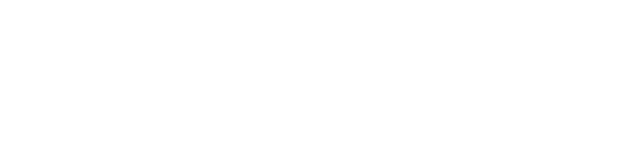
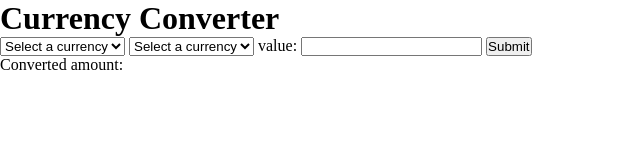
Before and after one commit to momentum-team-6/ajax--currency-converter-Calixd7, a plain HTML site: page index.html in a window 1280 px wide. Shown: the whole page, without its empty margins (0-640 px from the left). Drawn offline with Linux system fonts and the light colour scheme.

Commit message:
finished

```diff
--- a/index.html
+++ b/index.html
@@ -1,3 +1,4 @@
+
 <!DOCTYPE html>
 <html lang="en">
 <head>
@@ -9,5 +10,91 @@
 </head>
 <body>
 
+  <h1>Currency Converter</h1>
+
+
+<select name = "currency" id = "fromcurrency" >
+      <option value = "option">Select a currency </option>
+      <option value = "EUR">EUR</option>
+      <option value = "CAD">CAD</option>
+      <option value = "HKD">HKD</option>
+      <option value = "ISK">ISK</option>
+      <option value = "PHP">PHP</option>
+      <option value = "DKK">DKK</option>
+      <option value = "HUF">HUF</option>
+      <option value = "CZK">CZK</option>
+      <option value = "AUD">AUD</option>
+      <option value = "RON">RON</option>
+      <option value = "SEK">SEK</option>
+      <option value = "IDR">IDR</option>
+      <option value = "INR">INR</option>
+      <option value = "BRL">BRL</option>
+      <option value = "HRK">HRK</option>
+      <option value = "JPY">JPY</option>
+      <option value = "THB">THB</option>
+      <option value = "CHF">CHF</option>
+      <option value = "SGD">SGD</option>
+      <option value = "PLN">PLN</option>
+      <option value = "BGN">BGN</option>
+      <option value = "TRY">TRY</option>
+      <option value = "CNY">CNY</option>
+      <option value = "NOK">NOK</option>
+      <option value = "NZD">NZD</option>
+      <option value = "ZAR">ZAR</option>
+      <option value = "USD">USD</option>
+      <option value = "MXN">MXN</option>
+      <option value = "ILS">ILS</option>
+      <option value = "GBP">GBP</option>
+      <option value = "KRW">KRW</option>
+      <option value = "MRY">MRY</option>
+    </select>
+
+
+
+    <select name = "currency" id = "tocurrency">
+      <option value = 'option'>Select a currency</option>
+      <option value = "EUR">EUR</option>
+      <option value = "CAD">CAD</option>
+      <option value = "HKD">HKD</option>
+      <option value = "ISK">ISK</option>
+      <option value = "PHP">PHP</option>
+      <option value = "DKK">DKK</option>
+      <option value = "HUF">HUF</option>
+      <option value = "CZK">CZK</option>
+      <option value = "AUD">AUD</option>
+      <option value = "RON">RON</option>
+      <option value = "SEK">SEK</option>
+      <option value = "IDR">IDR</option>
+      <option value = "INR">INR</option>
+      <option value = "BRL">BRL</option>
+      <option value = "HRK">HRK</option>
+      <option value = "JPY">JPY</option>
+      <option value = "THB">THB</option>
+      <option value = "CHF">CHF</option>
+      <option value = "SGD">SGD</option>
+      <option value = "PLN">PLN</option>
+      <option value = "BGN">BGN</option>
+      <option value = "TRY">TRY</option>
+      <option value = "CNY">CNY</option>
+      <option value = "NOK">NOK</option>
+      <option value = "NZD">NZD</option>
+      <option value = "ZAR">ZAR</option>
+      <option value = "USD">USD</option>
+      <option value = "MXN">MXN</option>
+      <option value = "ILS">ILS</option>
+      <option value = "GBP">GBP</option>
+      <option value = "KRW">KRW</option>
+      <option value = "MRY">MRY</option>
+    </select>
+
+  <label for = "number">value:</label>
+      <input type="number" id="number">
+      <input type="submit" id="submit">
+
+
+ <div class = "output">
+  <label for="output" >Converted amount:</label>
+ </div>
+</div>
 </body>
 </html>
--- a/script.js
+++ b/script.js
@@ -1,3 +1,5 @@
+
+
 const currencies = [
   'EUR',
   'CAD',
@@ -33,3 +35,19 @@ const currencies = [
   'KRW',
   'MYR'
 ]
+
+const Submit1 = document.querySelector('#submit')
+
+  Submit1.addEventListener('click', () => {
+    const selector1 = document.querySelector('#fromcurrency').value
+    const selector2= document.querySelector('#tocurrency').value
+    const input1 = parseInt(document.querySelector('#number').value)
+    fetch (`https://api.exchangeratesapi.io/latest?base=${selector1}`
+    )
+    .then (Response => Response.json())
+    .then ( data => {
+      const rate = input1 * data.rates[selector2]
+      const output1 = document.querySelector('.output')
+      output1.textContent = rate
+    })
+  })
```
